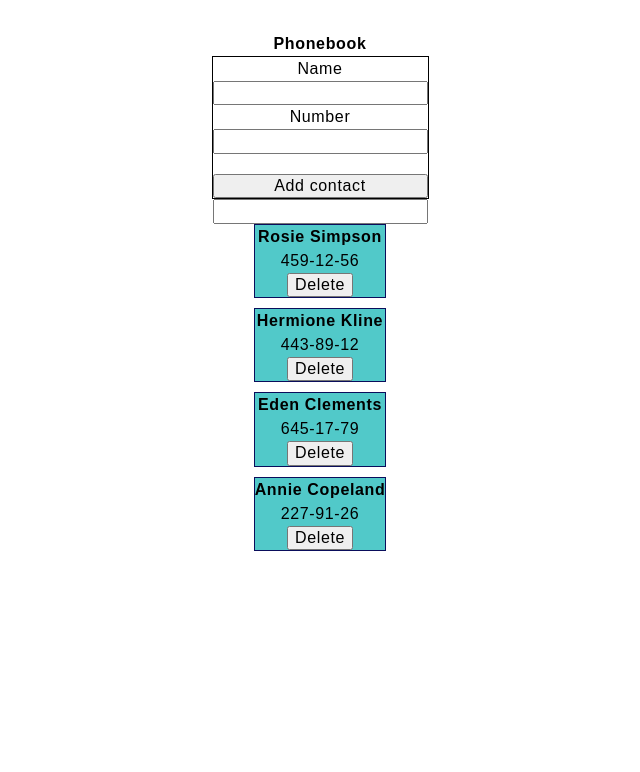
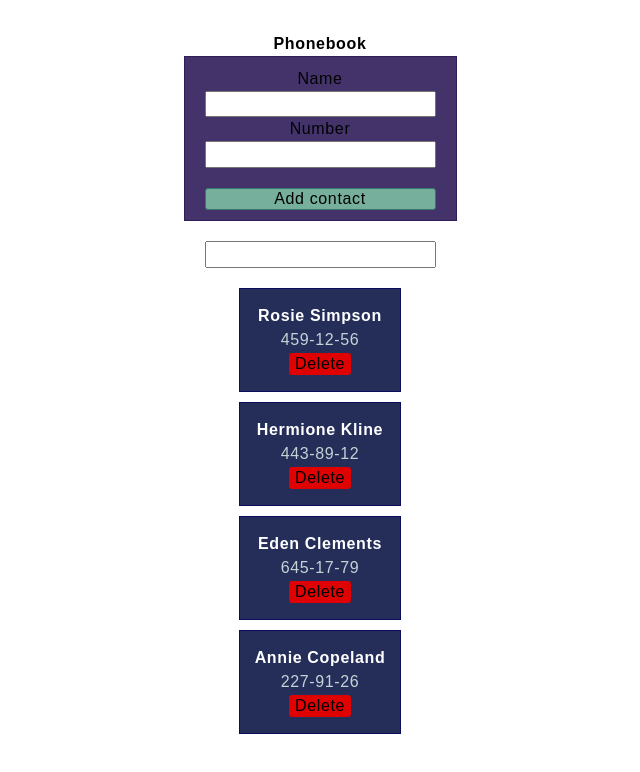
Before and after one commit to MyroslavaRogoza/goit-react-hw-03, a React (Vite) app: page / in a window 1280 px wide. Shown: the top 772 px of the page, without its empty margins (320-960 px from the left). Built offline with nearby package versions, Linux system fonts and the light colour scheme.

Commit message:
update all

```diff
--- a/src/components/App.jsx
+++ b/src/components/App.jsx
@@ -8,7 +8,14 @@ import { nanoid } from "nanoid";
 
 function App() {
   const [filter, setFilter] = useState("");
-  const [contacts, setContacts] = useState(initialcContacts);
+  const [contacts, setContacts] = useState(() => {
+    const stringifiedContacts = localStorage.getItem("contacts");
+    if (!stringifiedContacts) {
+      return initialcContacts;
+    } else {
+      return JSON.parse(stringifiedContacts);
+    }
+  });
   const filteredContacts = contacts.filter((contact) => {
     return (
       contact.name.toLowerCase().includes(filter.toLowerCase()) ||
--- a/src/components/Contact/Contact.jsx
+++ b/src/components/Contact/Contact.jsx
@@ -5,7 +5,7 @@ const Contact = ({ contact, onDeleteContact }) => {
     <li className={css.contactItem}>
       <h2>{contact.name}</h2>
       <p>{contact.number}</p>
-      <button type="button" onClick={()=>onDeleteContact(contact.id)}>
+      <button type="button" onClick={()=>onDeleteContact(contact.id)} className={css.delBtn}>
         Delete
       </button>
     </li>
--- a/src/components/Contact/Contact.module.css
+++ b/src/components/Contact/Contact.module.css
@@ -1,4 +1,21 @@
 .contactItem {
   border: 1px solid rgb(10, 13, 91);
-  background-color: rgb(81, 201, 201);
+  background-color: rgb(36, 46, 89);
+  padding: 15px;
 }
+.contactItem h2{
+  color: #fff;
+}
+.contactItem p{
+  color: #c4d4d6;
+}
+.delBtn{
+  display: inline-block;
+  background-color: rgb(224, 2, 2);
+  border: none;
+  border-radius: 3px;
+  padding: 2px 6px;
+}
+.delBtn:hover, .delBtn:focus{
+  background-color: rgb(166, 2, 2);
+}
--- a/src/components/ContactForm/ContactForm.jsx
+++ b/src/components/ContactForm/ContactForm.jsx
@@ -35,11 +35,11 @@ const ContactForm = ({ onAddContact }) => {
     >
       <Form className={css.contactForm}>
         <label htmlFor={nameId}>Name</label>
-        <Field type="text" name="name" id={nameId} />
-        <ErrorMessage name="name" component="span" />
+        <Field type="text" name="name" id={nameId} className={css.contactInput}/>
+        <ErrorMessage name="name" component="span" className={css.errorMessage} />
         <label htmlFor={numberId}>Number</label>
-        <Field type="text" name="number" id={numberId} />
-        <ErrorMessage name="number" component="span" />
+        <Field type="text" name="number" id={numberId} className={css.contactInput}/>
+        <ErrorMessage name="number" component="span" className={css.errorMessage}/>
         <button type="submit" className={css.AddContactBtn}>
           Add contact
         </button>
--- a/src/components/ContactForm/ContactForm.module.css
+++ b/src/components/ContactForm/ContactForm.module.css
@@ -1,8 +1,23 @@
 .contactForm {
   display: inline-flex;
-  border: 1px solid black;
+  border: 1px solid rgb(48, 29, 91);
+  background-color: rgba(48, 29, 91, 0.9);
   flex-direction: column;
+  padding: 10px 20px;
 }
 .AddContactBtn {
   margin-top: 20px;
+  border: 0.5px solid rgb(54, 120, 108);
+  background-color: rgb(118, 175, 156);
+  border-radius: 3px;
 }
+.AddContactBtn:hover,
+.AddContactBtn:focus {
+  background-color: rgb(58, 111, 94);
+}
+.errorMessage {
+  color: rgb(199, 45, 45);
+}
+.contactInput {
+  padding: 2px 10px;
+}
--- a/src/components/SearchBox/SearchBox.jsx
+++ b/src/components/SearchBox/SearchBox.jsx
@@ -1,10 +1,11 @@
-
+import css from './SearchBox.module.css'
 
 const SearchBox = ({ filter, onFilter }) => {
   return (
-    <div>
+    <div className={css.searchContainer}>
       <input
         type="text"
+        className={css.searchInput}
         value={filter}
         onChange={(evt) => {
           return onFilter(evt.target.value);
--- a/src/components/SearchBox/SearchBox.module.css
+++ b/src/components/SearchBox/SearchBox.module.css
@@ -0,0 +1,6 @@
+.searchContainer {
+  margin: 20px 0px;
+}
+.searchInput {
+  padding: 2px 10px;
+}
```
